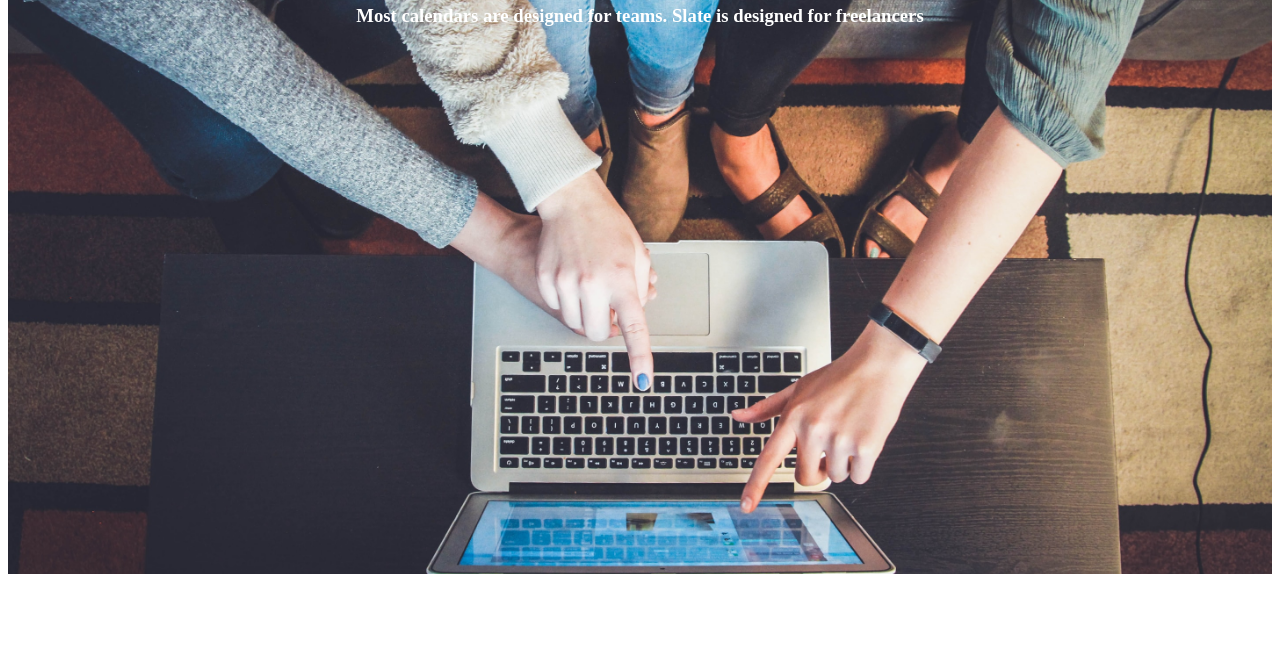
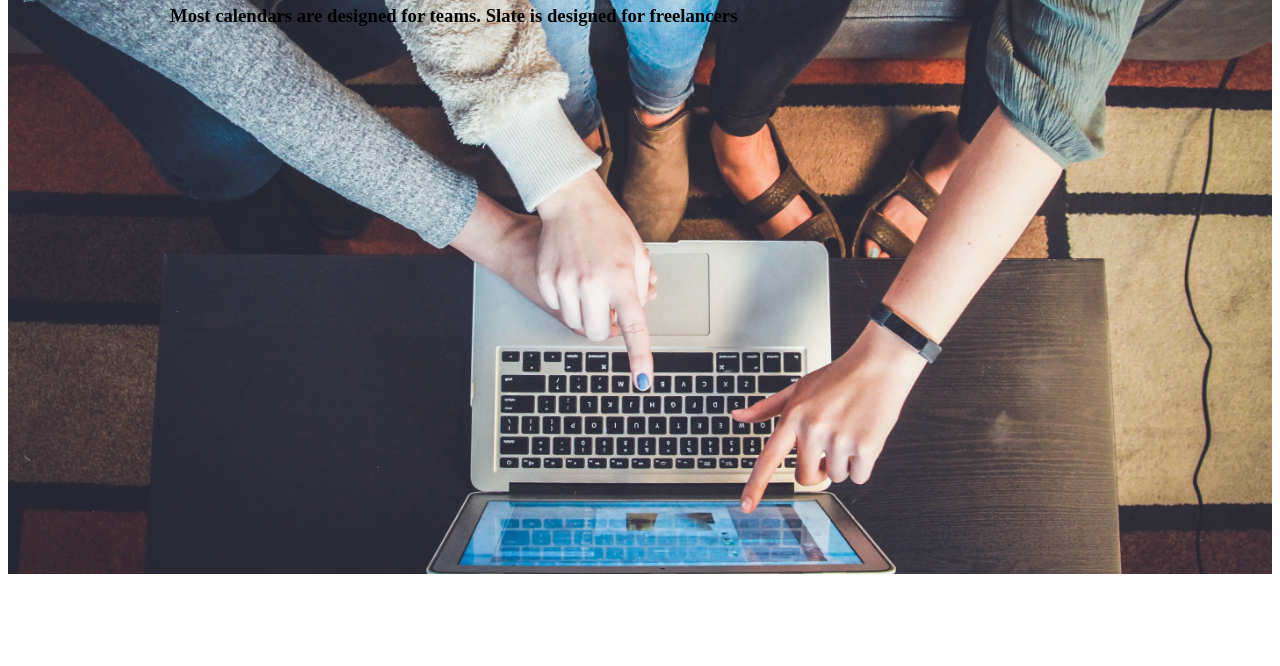
Before and after one commit to oleksandr-yarema/task1, a plain HTML site: page index.html in a window 1280 px wide. Shown: the part 134-800 px from the top of the page. Drawn offline with Linux system fonts and the light colour scheme.

Commit message:
Update index.css

```diff
--- a/css/index.css
+++ b/css/index.css
@@ -29,7 +29,7 @@ header{
     font-weight: 400;
     line-height: 28px;
 }
-h2,h3{
+h2{
     color:#ffffff;
     text-align:center;
 }
```
